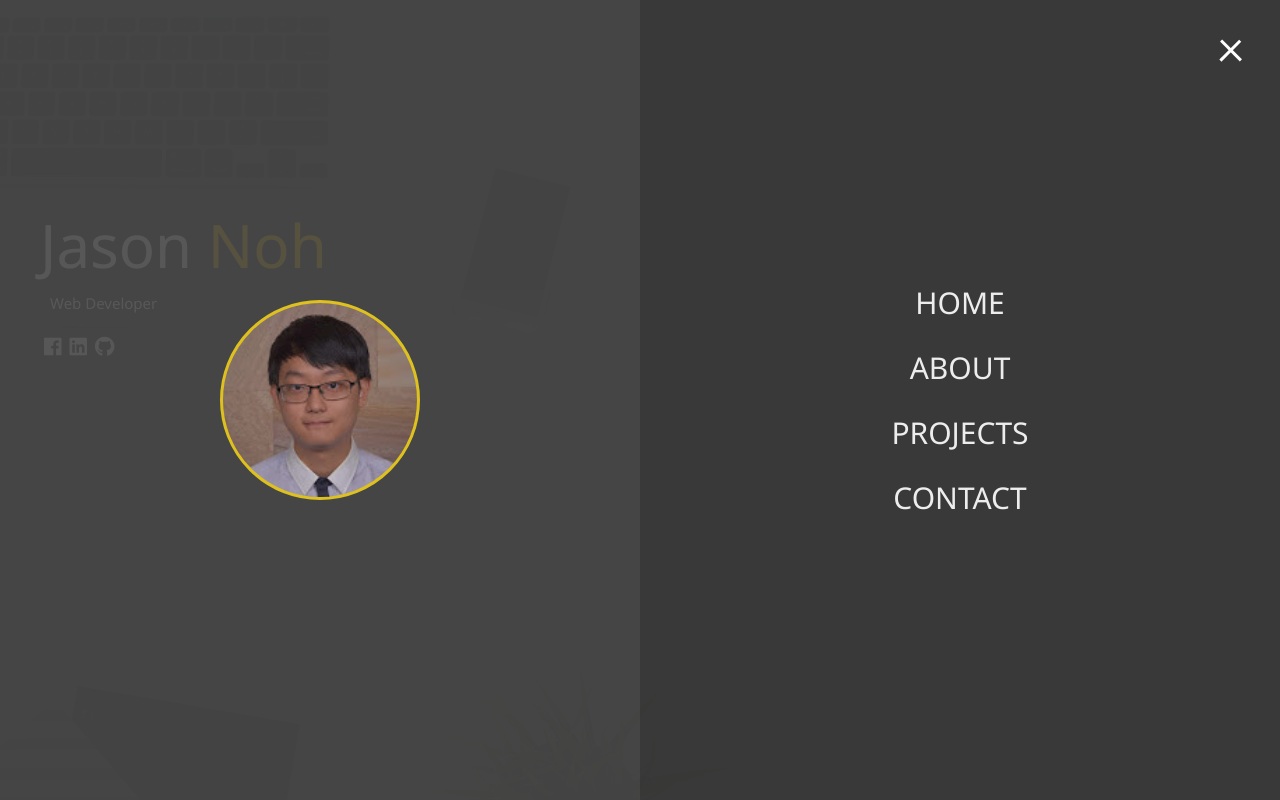
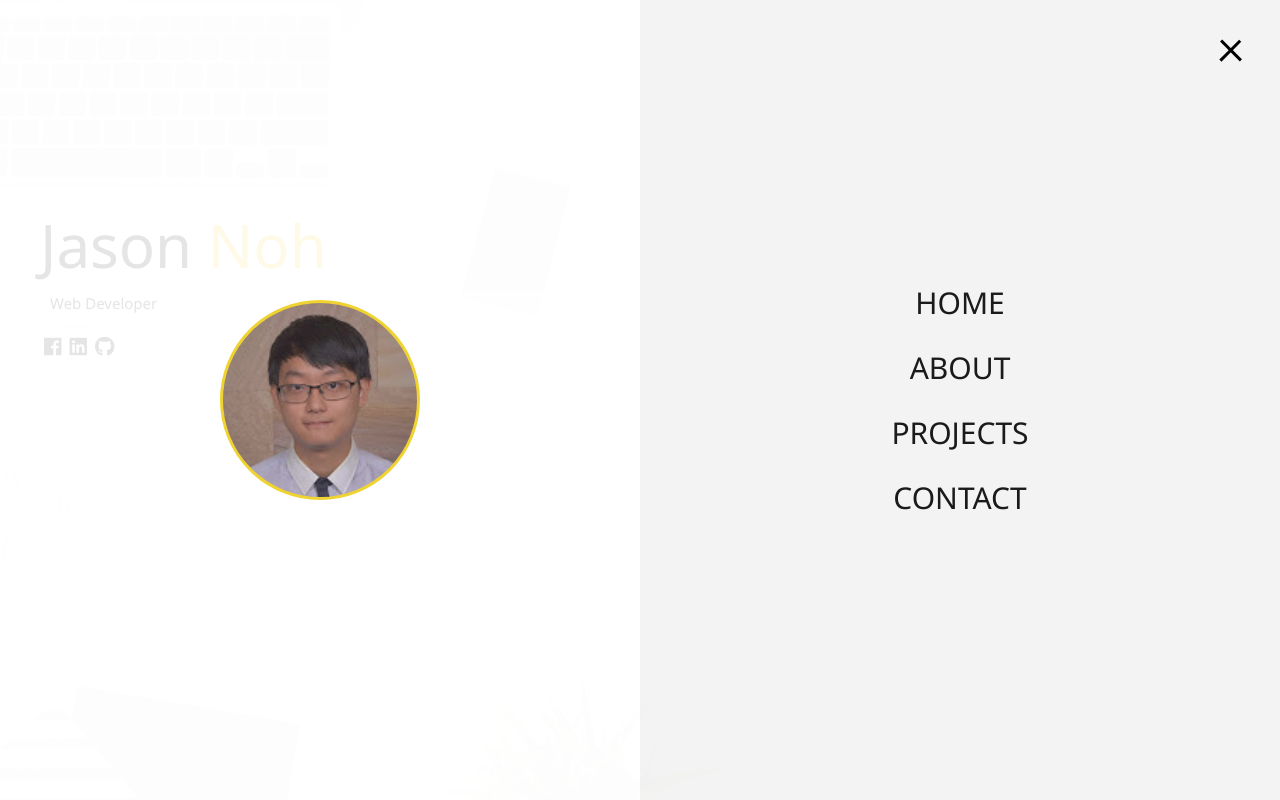
Before and after one commit to jn6437/sass-react-portfolio, a React (Create React App) app: page / in a window 1280 px wide. Both pictures are taken after a click on the element 1231 px from the left and 47 px from the top of the page. Built offline with nearby package versions, Linux system fonts and the light colour scheme.

Commit message:
Additional styling

```diff
--- a/package.json
+++ b/package.json
@@ -8,6 +8,8 @@
     "npm-run-all": "^4.1.3",
     "react": "^16.4.1",
     "react-dom": "^16.4.1",
+    "react-router": "^3.2.1",
+    "react-router-dom": "^4.3.1",
     "react-scripts": "1.1.4"
   },
   "scripts": {
--- a/public/index.html
+++ b/public/index.html
@@ -14,4 +14,5 @@
   <div id="root"></div>
 </body>
 
+
 </html>
--- a/src/component/home.js
+++ b/src/component/home.js
@@ -1,3 +1,4 @@
+
 import React from "react";
 
 const Home = () => {
--- a/src/component/menu.js
+++ b/src/component/menu.js
@@ -4,9 +4,17 @@ const Menu = props => {
   const NavItem = props.navList.map(nav => {
     return (
       <li key={nav} className={props.menuStatus ? "nav-item" : "nav-item show"}>
-        <a href="/.html" className="nav-link">
+
+        <a href={`/${nav}`} className="nav-link">
           {nav}
         </a>
+
+        {/*}
+        <Link to={`/${nav}`}>
+          {nav}
+        </Link>
+        */}
+
       </li>
     );
   });
@@ -44,7 +52,7 @@ const Menu = props => {
         </li>
          */}
       </ul>
-    </nav>
+    </nav >
   );
 };
 
--- a/src/index.js
+++ b/src/index.js
@@ -3,6 +3,8 @@ import ReactDOM from 'react-dom';
 import './index.css';
 import App from './App';
 import registerServiceWorker from './registerServiceWorker';
+//import { Router, browserHistory } from 'react-router';
+//import routes from './routes';
 
 ReactDOM.render(<App />, document.getElementById('root'));
 registerServiceWorker();
--- a/src/style/App.css
+++ b/src/style/App.css
@@ -9,7 +9,7 @@
     width: 28px;
     height: 3px;
     margin: 0 0 5px 0;
-    background: #fff;
+    background: #000;
     transition: all 0.5s ease-out; }
   .menu-btn.close {
     transform: rotate(180deg); }
@@ -40,14 +40,14 @@
   .menu-nav {
     margin: 0;
     padding: 0;
-    background: #373737;
+    background: #f2f2f2;
     transform: translate3d(0, -100%, 0);
     list-style: none;
     transition: all 0.5s ease-out; }
     .menu-nav.show {
       transform: translate3d(0, 0, 0); }
   .menu-branding {
-    background: #444;
+    background: #fff;
     transform: translate3d(0, 100%, 0);
     transition: all 0.5s ease-out; }
     .menu-branding.show {
@@ -73,7 +73,7 @@
     text-transform: uppercase;
     padding: 1rem 0;
     font-weight: 300;
-    color: #fff;
+    color: #000;
     text-decoration: none;
     transition: all 0.5s ease-out; }
     .menu .nav-link:hover {
@@ -130,8 +130,8 @@ html {
   box-sizing: border-box; }
 
 body {
-  background: #444;
-  color: #fff;
+  background: #fff;
+  color: #000;
   height: 100%;
   margin: 0;
   font-family: "Segoe UI", Tahoma, Geneva, Verdana, sans-serif;
@@ -140,7 +140,7 @@ body {
     background: url(../img/background.jpg);
     background-attachment: fixed;
     background-size: cover; }
-    body#bg-img:before {
+    body#bg-img:after {
       content: "";
       position: absolute;
       top: 0;
@@ -148,7 +148,7 @@ body {
       width: 100%;
       height: 100%;
       z-index: -1;
-      background: rgba(68, 68, 68, 0.9); }
+      background: rgba(255, 255, 255, 0.9); }
 
 h1,
 h2,
@@ -164,10 +164,10 @@ h3 {
   h3.sm-heading {
     margin-bottom: 2rem;
     padding: 0.2rem 1rem;
-    background: rgba(73, 73, 73, 0.5); }
+    background: rgba(255, 255, 255, 0.5); }
 
 a {
-  color: #fff;
+  color: #000;
   text-decoration: none; }
 
 header {
--- a/src/style/App.scss
+++ b/src/style/App.scss
@@ -13,7 +13,7 @@ html {
 body {
   @include background();
   background: $primary-color;
-  color: #fff;
+  color: set-text-color($primary-color);
   height: 100%;
   margin: 0;
   font-family: "Segoe UI", Tahoma, Geneva, Verdana, sans-serif;
@@ -39,7 +39,7 @@ h3 {
 }
 
 a {
-  color: #fff;
+  color: set-text-color($primary-color);
   text-decoration: none;
 }
 
--- a/src/style/_menu.scss
+++ b/src/style/_menu.scss
@@ -10,7 +10,7 @@
     width: 28px;
     height: 3px;
     margin: 0 0 5px 0;
-    background: #fff;
+    background: set-text-color($primary-color);
     @include easeOut;
   }
 
@@ -113,7 +113,7 @@
     text-transform: uppercase;
     padding: 1rem 0;
     font-weight: 300;
-    color: #fff;
+    color: set-text-color($primary-color);
     text-decoration: none;
     @include easeOut;
 
```
Also changed, not shown: src/component/about.js (added, +42 -0 lines), src/routes.js (added, +8 -0 lines), src/style/_config.scss (+11 -2 lines), 1 other file (tests, documents, lock files or other folders).
